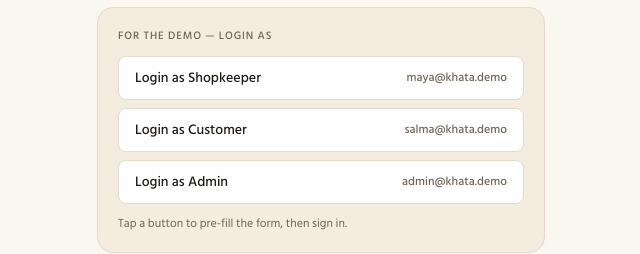
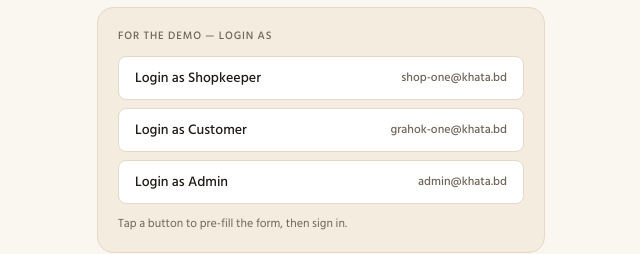
Before and after one commit to FARDIN98/khata-client, a Next.js app: page /auth/login in a window 1280 px wide. Shown: the part 174-428 px from the top of the page, without its empty margins (319-959 px from the left). Built offline with nearby package versions, Linux system fonts and the light colour scheme; no server answers.

Commit message:
fix(auth): sync demo credentials with seed.ts (@khata.bd + role123)

```diff
--- a/src/app/auth/login/page.tsx
+++ b/src/app/auth/login/page.tsx
@@ -33,20 +33,20 @@ interface DemoAccount {
 const DEMO_ACCOUNTS: DemoAccount[] = [
   {
     label: "Login as Shopkeeper",
-    email: "maya@khata.demo",
-    password: "KhataDemo!2026",
+    email: "shop-one@khata.bd",
+    password: "dokan123",
     role: "DOKANDAR",
   },
   {
     label: "Login as Customer",
-    email: "salma@khata.demo",
-    password: "KhataDemo!2026",
+    email: "grahok-one@khata.bd",
+    password: "grahok123",
     role: "GRAHOK",
   },
   {
     label: "Login as Admin",
-    email: "admin@khata.demo",
-    password: "KhataDemo!2026",
+    email: "admin@khata.bd",
+    password: "admin123",
     role: "SUPER_ADMIN",
   },
 ];
```
